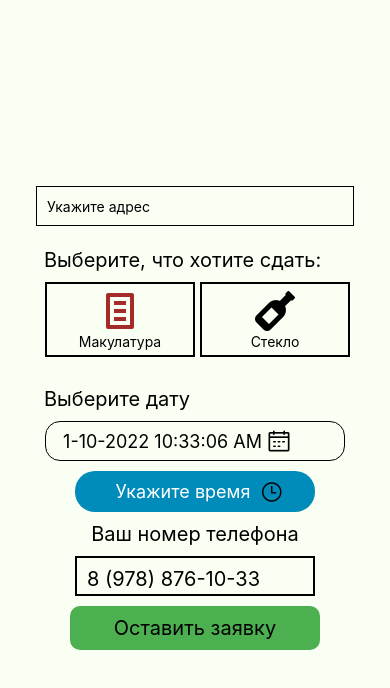
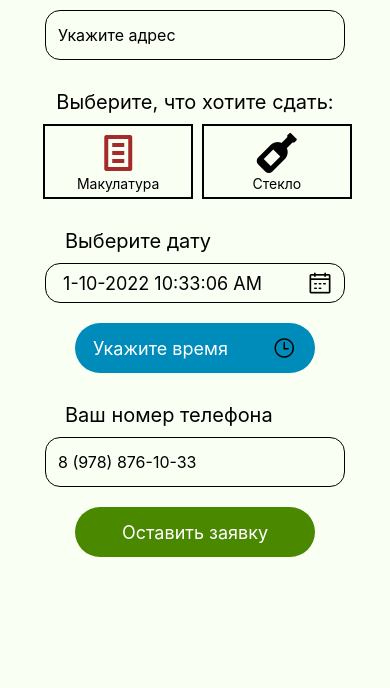
Before and after one commit to Papidu/ecogramm_mob, a React Native app: screen /Service in a window 390 px wide. Shown: the top 688 px of the page. Built offline with nearby package versions, Linux system fonts and the light colour scheme.

Commit message:
service and datePicker changes

```diff
--- a/src/components/DataTimePicker.js
+++ b/src/components/DataTimePicker.js
@@ -47,15 +47,17 @@ export default function DataTimePickers(props) {
             <TouchableWithoutFeedback onPress={showDatepicker}>
                 <View style={styles.dateInput}>
                     <Text style={styles.outputText}> {outputText} </Text>
-                    <AntDesign name="calendar" size={24} color="black"  />
-                    {/*TODO: перенести к правой стороне блока иконку*/}
+                    <AntDesign name="calendar" size={24} color="black" />
+                    {/*TODO: в дате рождения не показывать время*/}
                 </View>
             </TouchableWithoutFeedback>
             {
                 needTime ? (
-                    <TouchableOpacity onPress={showTimepicker} style={styles.button}>
-                        <Text style={styles.buttonText}>Укажите время</Text>
-                        <Ionicons name="time-outline" size={24} color="black" />
+                    <TouchableOpacity onPress={showTimepicker}>
+                        <View style={styles.button}>
+                            <Text style={styles.buttonText}>Укажите время</Text>
+                            <Ionicons name="time-outline" size={24} color="black" />
+                        </View>
                     </TouchableOpacity>
                 ) : (<></>)
             }
@@ -91,33 +93,25 @@ const styles = StyleSheet.create({
         borderWidth: 1.5,
         borderRadius: 15,
         flexDirection: 'row',
+        justifyContent: 'space-between',
     },
     outputText: {
         fontSize: 18,
     },
     buttonText: {
         color: 'white',
-        margin: 10,
         fontSize: 18,
     },
     button: {
         flexDirection: 'row',
-        justifyContent: 'center',
         alignItems: 'center',
         width: 240,
-        marginTop: 10,
-        borderRadius: 20,
+        marginTop: 20,
+        height: 50,
+        borderRadius: 30,
+        elevation: 5,
         backgroundColor: '#008CBA',
+        justifyContent: 'space-between',
+        paddingHorizontal: 18,
     },
-    // button: {
-    //     flexDirection: 'row',
-    //     justifyContent: 'center',
-    //     alignItems: 'center',
-    //     width: 240,
-    //     marginTop: 20,
-    //     height: 50,
-    //     borderRadius: 30,
-    //     borderWidth: 1,
-    //     backgroundColor: '#4A8800',
-    // },
 });
--- a/src/pages/CourierHome.js
+++ b/src/pages/CourierHome.js
@@ -121,7 +121,7 @@ export default function CourierHome() {
             <View style={styles.container}>
                 <View>
                     <Text style={styles.date}>{date}</Text>
-                    {/* <Text style={styles.text}>Адрес</Text> */}
+                    <Text style={styles.text}>Адрес</Text>
                     <Text style={styles.address}>{item.delivery_address}</Text>
                     <Text style={styles.text}>Заказчик</Text>
                     <Text>{item.user_name || 'Неизвестно'}</Text>
@@ -130,8 +130,8 @@ export default function CourierHome() {
                     {/* <Text style={styles.text}>Дата заявки</Text> */}
                     <Text style={styles.icon}>
                     {item.thrash_type === "Макулатура" ?
-                        <Entypo name="text-document" color='#13818D' style={styles.icon} size={50}/>
-                        : <FontAwesome5 name="wine-bottle" color="brown" style={styles.icon} size={50} />}
+                        <Entypo name="text-document" color='#13818D' style={styles.icon} size={45}/>
+                        : <FontAwesome5 name="wine-bottle" color="brown" style={styles.icon} size={45} />}
                     </Text>
                     <Text style={[item.status === 'в ожидании' ? styles.textStatusGold : styles.textStatusGreen]}>Заказ {item.status.toLowerCase()}</Text>
                     {item.status === modeStatusWait ? (
@@ -190,8 +190,8 @@ const styles = StyleSheet.create({
         color: '#363636',
         fontSize: 22,
         textDecorationLine: 'underline',
-        lineHeight: 40,
-        marginVertical: 10,
+        lineHeight: 30,
+        marginBottom: 10,
     },
     button: {
         flexDirection: 'row',
--- a/src/pages/Service.js
+++ b/src/pages/Service.js
@@ -8,8 +8,8 @@ import { Dimensions } from "react-native"
 const window_ = Dimensions.get('window');
 
 export default function Service() {
-    const [textAddres, onChangeTextAddres] = useState("");
-    const [userPhone, onChangeUserPhonr] = useState("8 (978) 876-10-33");
+    const [textAddress, onChangeTextAddress] = useState("");
+    const [userPhone, onChangeUserPhone] = useState("8 (978) 876-10-33");
     const [selectTypeGarbage, setselectTypeGarbage] = useState(1)
     const [dataTimeText, setDataTimeText] = useState(new Date());
     const createAlertMSG = (isOK) => {
@@ -59,17 +59,17 @@ export default function Service() {
 
     function onSubmit() {
         let dataForm = {}
-        if (textAddres === '') {
+        if (textAddress === '') {
             alert('Укажите, пожалуйста, адрес');
         }
         if (dataTimeText === '') {
             alert('Укажите, пожалуйста, дату и время');
         }
-        if (textAddres !== '' && dataTimeText !== '') {
+        if (textAddress !== '' && dataTimeText !== '') {
             dataForm = {
                 "courier_phone": "8 (000) 000-00-00",
                 "user_phone": userPhone,// 8 (978) 806-10-44,
-                "address": textAddres,
+                "address": textAddress,
                 "create_date": dataTimeText,
                 "thrash_types": [selectTypeGarbage === 1 ? "Макулатура" : "Стекло"],
                 "price": 200
@@ -80,100 +80,78 @@ export default function Service() {
     }
 
     return (
-        <ScrollView contentContainerStyle={{ justifyContent: 'center', alignItems: 'center', flexGrow: 1}}>
-            <View style={styles.content}>
+        <ScrollView contentContainerStyle={{ justifyContent: 'center', alignItems: 'center' }}>
+            <View style={styles.container}>
                 <TextInput
-                    style={styles.input}
-                    onChangeText={onChangeTextAddres}
-                    value={textAddres}
+                    style={styles.textInput}
+                    onChangeText={onChangeTextAddress}
+                    value={textAddress}
                     placeholder='Укажите адрес'
                 />
-                <View >
+            </View>
+            <View style={styles.container}>
                 <Text style={styles.text}>Выберите, что хотите сдать:</Text>
                 <View style={styles.containerItems}>
-                        <TouchableOpacity style={styles.item} onPress={() => setselectTypeGarbage(1)}>
+                    <TouchableOpacity style={styles.itemToRecycle} onPress={() => setselectTypeGarbage(1)}>
                         <Entypo name="text-document" size={40} color={selectTypeGarbage === 1 ? "brown" : "black"} />
                         <Text>Mакулатура</Text>
                     </TouchableOpacity>
-                        <TouchableOpacity style={styles.item} onPress={() => setselectTypeGarbage(2)}>
+                    <TouchableOpacity style={styles.itemToRecycle} onPress={() => setselectTypeGarbage(2)}>
                         <FontAwesome5 name="wine-bottle" size={40} color={selectTypeGarbage === 2 ? "brown" : "black"} />
                         <Text>Стекло</Text>
                     </TouchableOpacity>
                 </View>
-                    <View>
+            </View>
+            <View style={styles.container}>
                 <Text style={styles.text}>Выберите дату</Text>
                 <DataTimePickers setDataTimeText={setDataTimeText} />
             </View>
-                    <View style={{ justifyContent: 'space-around', alignItems: 'center' }}>
-                        <Text style={styles.textInfoInput}>
+            <View style={styles.container}>
+                <Text style={styles.text}>
                     Ваш номер телефона
                 </Text>
                 <TextInput
                     style={styles.textInput}
                     keyboardType='phone-pad'
                     value={userPhone}
-                            onChangeText={onChangeUserPhonr}
+                    onChangeText={onChangeUserPhone}
                 />
             </View>
-                    <View style={styles.containerItems}>
+            <View style={styles.container}>
                 <TouchableOpacity style={styles.button} onPress={() => onSubmit()}>
-                            <Text style={styles.textButton}>Оставить заявку</Text>
+                    <Text style={styles.buttonText}>Оставить заявку</Text>
                 </TouchableOpacity>
             </View>
 
-                </View>
-            </View>
+
         </ScrollView>
     )
 }
 
 
 const styles = StyleSheet.create({
-    input: {
-        height: 40,
-        margin: 12,
-        borderWidth: 1,
-        padding: 10,
-    },
-    textInput: {
-        height: 50,
-        width: 300,
+    container: {
         marginVertical: 10,
-        paddingHorizontal: 12,
-        fontSize: 16,
-        borderWidth: 1.5,
-        borderRadius: 15,
     },
     text: {
         paddingHorizontal: 20,
         padding: 10,
         fontSize: 20,
     },
-    textInfoInput: {
-        marginHorizontal: 20,
-        padding: 10,
-        fontSize: 20,
-    },
     textInput: {
-        height: 40,
-        width: 240,
-        marginHorizontal: 20,
-        paddingLeft: 10,
-        paddingTop: 5,
-        fontSize: 20,
-        justifyContent: 'center',
-        alignItems: 'center',
-        borderStyle: 'solid',
-        borderWidth: 2,
+        height: 50,
+        width: 300,
+        paddingHorizontal: 12,
+        fontSize: 16,
+        borderWidth: 1.5,
+        borderRadius: 15,
         // backgroundColor:'red'
     },
     containerItems: {
         flexDirection: 'row',
         justifyContent: 'space-around',
-        marginHorizontal: 16,
-        marginBottom: 20,
     },
-    item: {
+    itemToRecycle: {
         marginLeft: 5,
         width: 150,
         borderStyle: 'solid',
@@ -185,14 +163,14 @@ const styles = StyleSheet.create({
         flexDirection: 'row',
         justifyContent: 'center',
         alignItems: 'center',
-        width: 250,
-        marginHorizontal: 10,
-        marginTop: 10,
-        borderRadius: 10,
-        backgroundColor: '#4CAF50',
+        width: 240,
+        height: 50,
+        borderRadius: 30,
+        elevation: 4,
+        backgroundColor: '#4A8800',
     },
-    textButton: {
-        margin: 10,
-        fontSize: 20,
+    buttonText: {
+        color: 'white',
+        fontSize: 18,
     },
 });
```
Also changed, not shown: navigation/AppNavigator.js (+3 -50 lines). Lines whose indentation alone changed are shown as unchanged.
